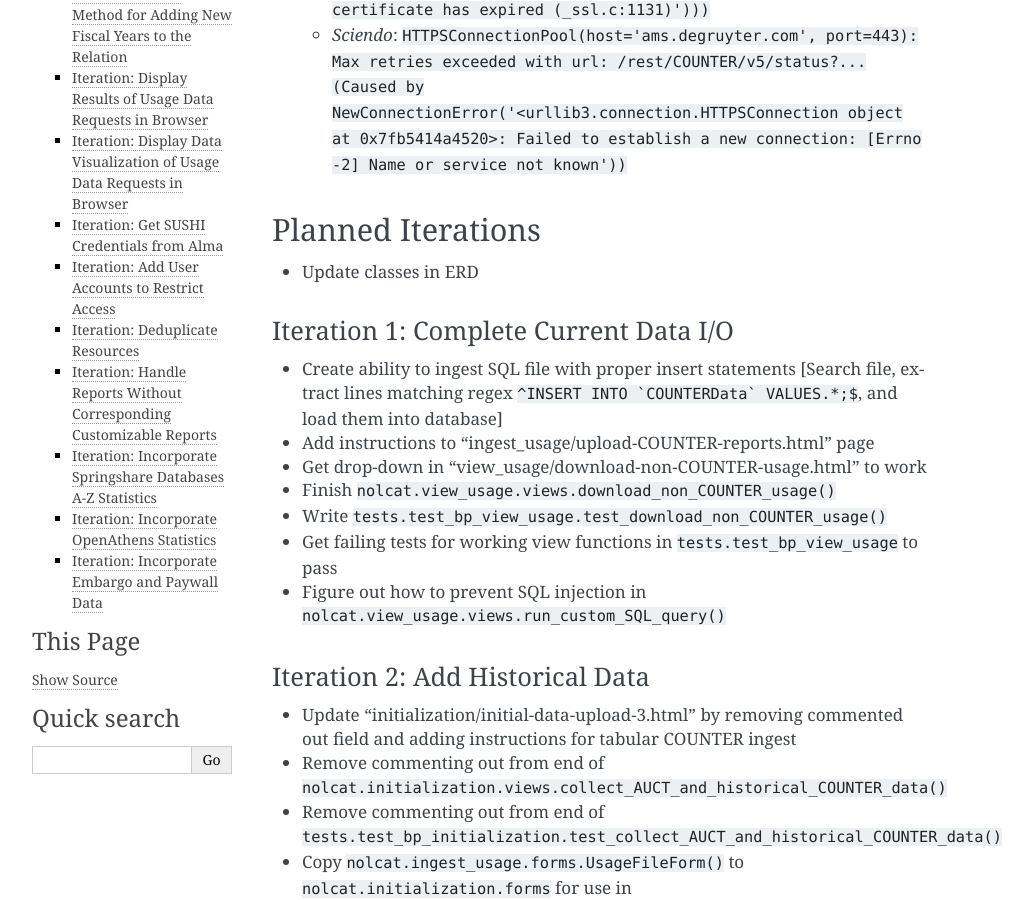
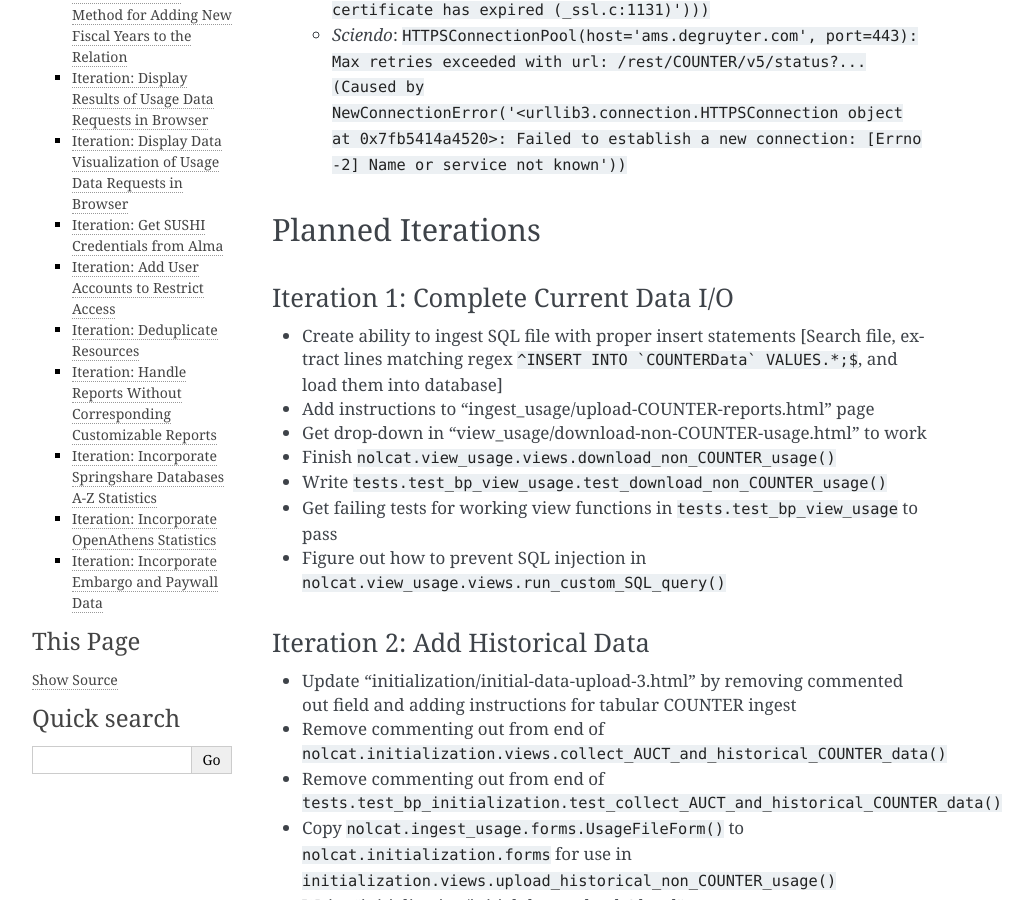
Before and after one commit to ereiskind/nolcat, a Sphinx documentation site: the page built from docs/source/roadmap.rst, in a window 1280 px wide and 900 px high, scrolled down 1204 px. Shown: the whole window, without its empty margins (148-1181 px from the left). Built offline with Sphinx 7.4.7, drawn with Linux system fonts in a browser that asks for light colours.

Commit message:
Clean up ERD/class diagram

```diff
--- a/docs/source/roadmap.rst
+++ b/docs/source/roadmap.rst
@@ -18,7 +18,6 @@ This is a list of issues encountered over the course of development that require
 
 Planned Iterations
 ******************
-* Update classes in ERD
 
 Iteration 1: Complete Current Data I/O
 ======================================
```
Also changed, not shown: 1 other file.
